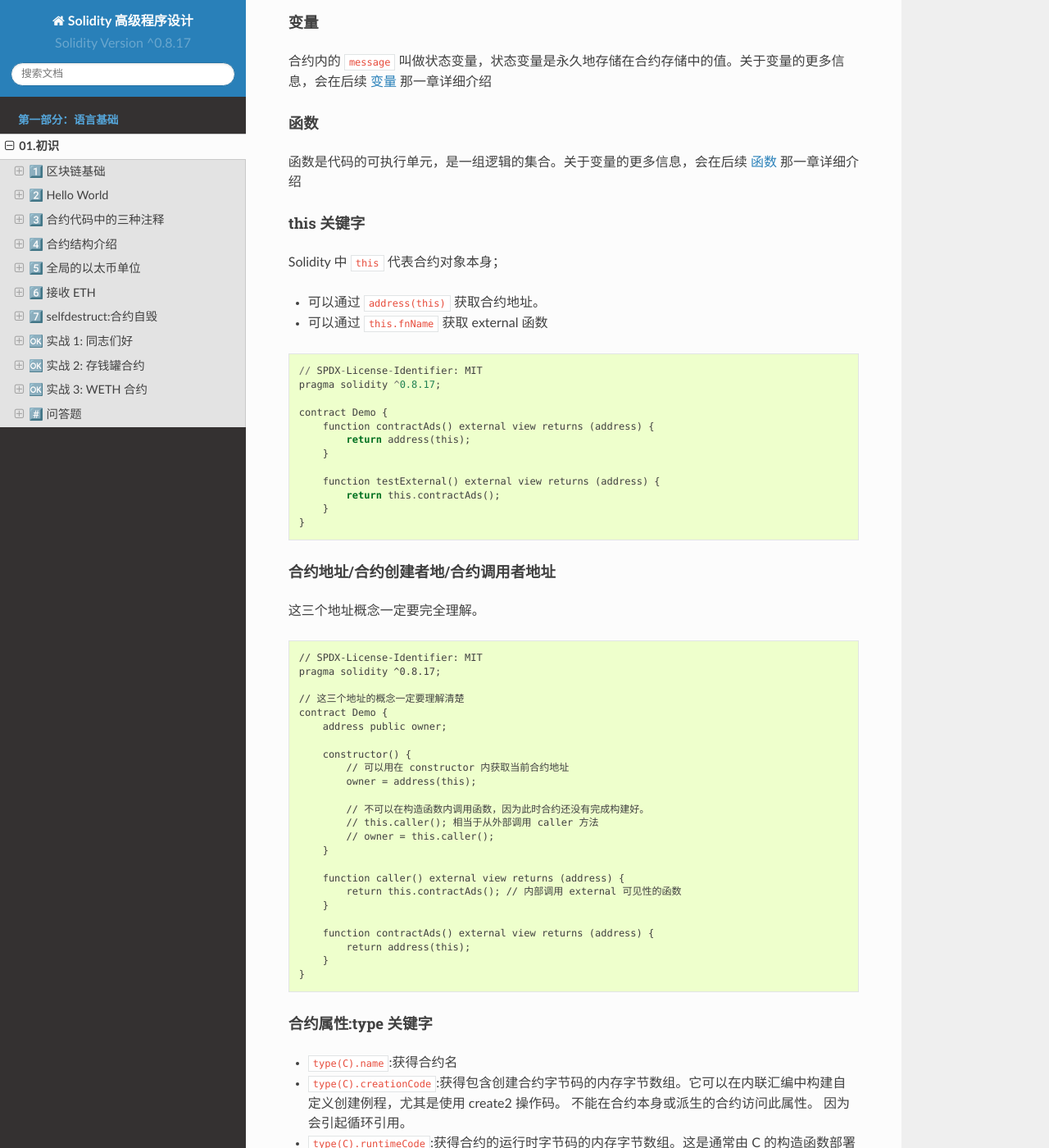
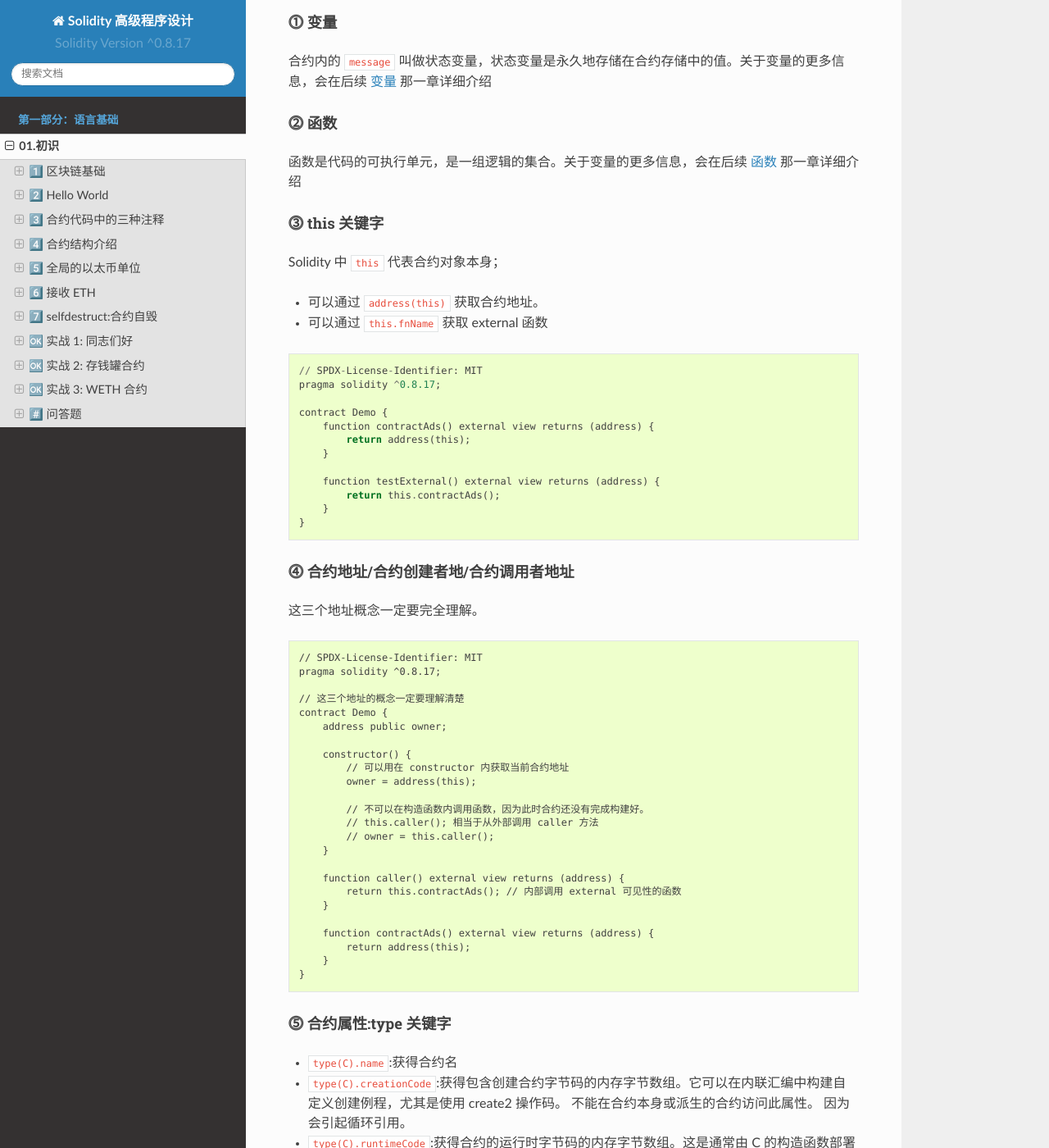
Before and after one commit to anbang/professional-solidity, a Sphinx documentation site: the page built from docs/source/01.hello.md, in a window 1280 px wide and 1400 px high, scrolled down 10626 px. Shown: the whole window at 82% size. Built offline with Sphinx 7.4.7 and the Read the Docs theme 2.0.0, drawn with Linux system fonts in a browser that asks for light colours; some of the changed text lies outside the part shown.

Commit message:
MODI  index

````diff
--- a/docs/source/01.hello.md
+++ b/docs/source/01.hello.md
@@ -185,7 +185,7 @@ string message = "Hello World!"; // 这是单行注释
 
 单行使用 `///` 开始，多行使用 `/**` 开头以 `*/` 结尾。NatSpec 描述注释的作用非常重要，它是为函数、返回变量等提供丰富的文档。在编写合约的时候，强烈推荐使用 `NatSpec` 为所有的开放接口（只要是在 `ABI` 里呈现的内容）进行完整的注释。
 
-#### 简单演示
+#### ⓵ 简单演示
 
 ```
 // SPDX-License-Identifier: MIT
@@ -238,7 +238,7 @@ contract  TinyStorage {
 | `@inheritdoc` | 从基本函数中复制所有缺失的标签（必须后跟合约名称） | function, 公共状态变量                                             |
 | `@custom:...` | 自定义标签，语义由应用程序定义                     | 所有位置均可以                                                     |
 
-#### 文档输出
+#### ⓶ 文档输出
 
 使用 `NatSpec` 描述注释的另一个好处是，当被编译器解析时，上面示例中的代码将生成两个不同的 JSON 文件。
 
@@ -251,7 +251,7 @@ contract  TinyStorage {
 solc --userdoc --devdoc a.sol
 ```
 
-#### 继承说明
+#### ⓷ 继承说明
 
 TODO: 在后面合约继承的时候再演示使用。
 
@@ -354,11 +354,11 @@ TODO: 在后面合约继承的时候再演示使用。
 
 第 2 行 `pragma solidity ^0.8.17;` 指令，它是告诉编译器，我当前的合约代码采用的是 Solidity 0.8.17 这个版本为基础编写的，解析部署时需要在匹配的版本下进行，在区块链浏览器上进行合约验证时，也需要选择匹配的版本。
 
-#### 使用 `^` 的意义和优点
+#### ⓵ 使用 `^` 的意义和优点
 
 而 `^0.8.17` 中的 `^` 表示小版本兼容，大版本不兼容，相当于 `pragma solidity >= 0.8.17 < 0.9.0;`。他既不允许低于`0.8.17`的编译器编译，也不允许大于等于 `0.9.0` 版本的编译器进行编译。之所以这么写，不写死 `pragma solidity 0.8.17;` 是为了可以享受到编译器的补丁版，比如以后出来了 `0.8.40` 版本，那么当前合约是可以运行在未来的 `0.8.40` 这个新版本的编译器。但是如果是大版本升级到了 `0.9.0`，那么编译器不会用新版的`0.9.x`解析，会使用 0.8 的最后一个稳定版本来进行解析编译。这里如果不加 `^`,直接写`pragma solidity 0.8.17;`,就是告诉编译器，当前合约只选择在 `0.8.17` 版本来编译和部署；这样做的缺点就是享受不到以后出的补丁版的编译器。
 
-#### 跨大版本的合约
+#### ⓶ 跨大版本的合约
 
 如果你打算跨大版本的合约，可以使用`>` /`>=`/`<`/`<=`来操作，比如 `pragma solidity >=0.7.0 <0.9.0;`。
 
@@ -388,15 +388,15 @@ TODO: 在后面合约继承的时候再演示使用。
 
 注：一份源文件可以包含多个版本声明、多个导入声明和**多个合约声明**。
 
-#### 变量
+#### ⓵ 变量
 
 合约内的 `message` 叫做状态变量，状态变量是永久地存储在合约存储中的值。关于变量的更多信息，会在后续 [变量](/source/03.variable.html) 那一章详细介绍
 
-#### 函数
+#### ⓶ 函数
 
 函数是代码的可执行单元，是一组逻辑的集合。关于变量的更多信息，会在后续 [函数](/source/04.function.html) 那一章详细介绍
 
-#### this 关键字
+#### ⓷ this 关键字
 
 Solidity 中 `this` 代表合约对象本身；
 
@@ -418,7 +418,7 @@ contract Demo {
 }
 ```
 
-#### 合约地址/合约创建者地/合约调用者地址
+#### ⓸ 合约地址/合约创建者地/合约调用者地址
 
 这三个地址概念一定要完全理解。
 
@@ -449,7 +449,7 @@ contract Demo {
 }
 ```
 
-#### 合约属性:type 关键字
+#### ⓹ 合约属性:type 关键字
 
 - `type(C).name`:获得合约名
 - `type(C).creationCode`:获得包含创建合约字节码的内存字节数组。它可以在内联汇编中构建自定义创建例程，尤其是使用 create2 操作码。 不能在合约本身或派生的合约访问此属性。 因为会引起循环引用。
@@ -483,7 +483,7 @@ contract Demo {
 
 功能：从其他文件内倒入需要的变量或者函数。
 
-#### 导入方式
+#### ⓵ 导入方式
 
 既可以导入**本地文件**，也可以导入 **url**(网络上的 ipfs，http 或者 git 文件)
 
@@ -503,7 +503,7 @@ contract Demo {
 
 注：一份源文件可以包含多个版本声明、多**个导入声明**和多个合约声明。
 
-#### 导入时候的本地路径
+#### ⓶ 导入时候的本地路径
 
 上文中的 filename 总是会按路径来处理，以 `/` 作为目录分割符、以 `.` 标示当前目录、以 `..` 表示父目录。 当 `.` 或 `..` 后面跟随的字符是 `/` 时，它们才能被当做当前目录或父目录。 只有路径以当前目录 `.` 或父目录 `..` 开头时，才能被视为相对路径。
 
@@ -513,7 +513,7 @@ contract Demo {
 
 ### 5.interface: 接口
 
-**接口使用案例**
+#### ⓵ 接口使用案例
 
 在下面的例子中，定义了 cat 合约以及 dog 合约。他们都有 `eat` 方法.以此他们都可以被上面的 `animalEat` 接口所接收。
 
@@ -559,7 +559,7 @@ contract Animal {
 }
 ```
 
-#### `type(I).interfaceId`
+#### ⓶ `type(I).interfaceId`
 
 返回接口`I` 的 `bytes4` 类型的接口 ID，接口 ID 参考： [EIP-165](https://learnblockchain.cn/docs/eips/eip-165.html) 定义的， 接口 ID 被定义为 XOR （异或） 接口内所有的函数的函数选择器（除继承的函数。
 
@@ -734,7 +734,7 @@ fallback 函数是调用合约没有的方法时候执行，同时也可以设
 - 执行合约不存在的方法
   - 就会执行 fallback 函数。（执行合约不存在的方法时执行）
 
-#### 向合约转账
+#### ⓵ 向合约转账
 
 fallback 函数始终会接收数据，但为了同时接收以太时，必须标记为　`payable`。
 
@@ -758,7 +758,7 @@ contract Payable {
 }
 ```
 
-#### 执行合约不存在的方法
+#### ⓶ 执行合约不存在的方法
 
 如果在一个对合约调用中，没有其他函数与给定的函数标识符匹配 fallback 会被调用．或者在没有 receive 函数时，而没有提供附加数据对合约调用，那么 fallback 函数会被执行。
 
@@ -799,7 +799,7 @@ contract Animal {
 
 直接使用方法是不行的，但是可以通过 call 调用，因为 call 不检查，这也官方是不推荐使用 call 的原因。
 
-#### 带参数的 fallback
+#### ⓷ 带参数的 fallback
 
 fallback 可以有输入值和输出值，都是 `bytes` 类型的数据。如果使用了带参数的版本，`input` 将包含发送到合约的完整数据，参数 input 等于`msg.data`，可以省略，并且通过 `output` 返回数据。 返回数据不是 ABI 编码过的数据，相反，它返回不经过修改的数据。与任何其他函数一样，只要有足够的 gas 传递给它，回退函数就可以执行复杂的操作。
 
@@ -1570,7 +1570,7 @@ https://cn.etherscan.com/address/0xC02aaA39b223FE8D0A0e5C4F27eAD9083C756Cc2#code
 - BiliBili: <a href="https://www.bilibili.com/video/BV1HR4y197Ag?p=12" target="_blank" rel="noreferrer">第一章: 问答题</a>
 - Youtube: <a href="https://www.youtube.com/watch?v=5g_i03UStaY&list=PLdXBX6Eqe4Net43OWIZychHW0n6CX_8Ih&index=12" target="_blank" rel="noreferrer">第一章: 问答题</a>
 
-### 题目列表
+### ⓵ 题目列表
 
 - 因为区块可以被撤回，编码时候有些需要注意的？
 - 标记版本号有哪些方法？
````
Also changed, not shown: other parts of docs/source/01.hello.md (+19 -19 lines).
